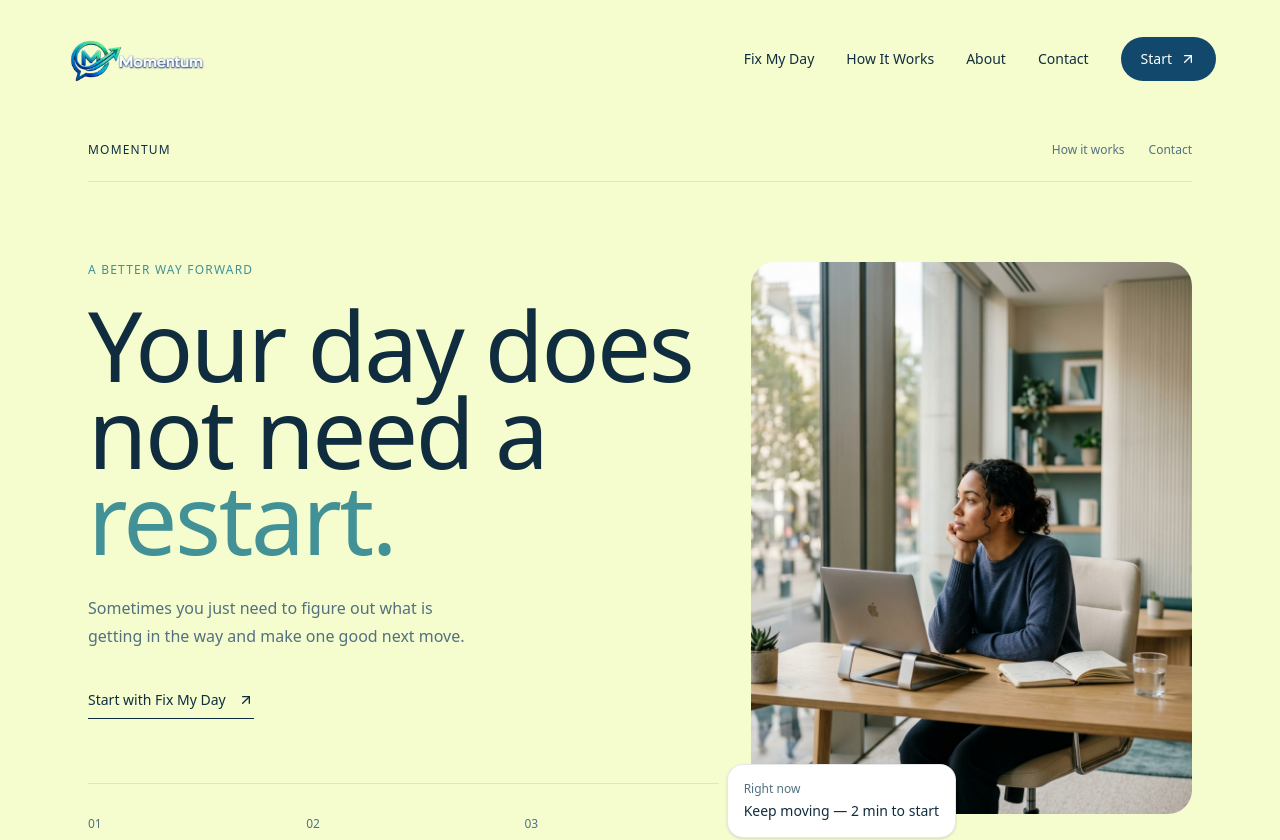
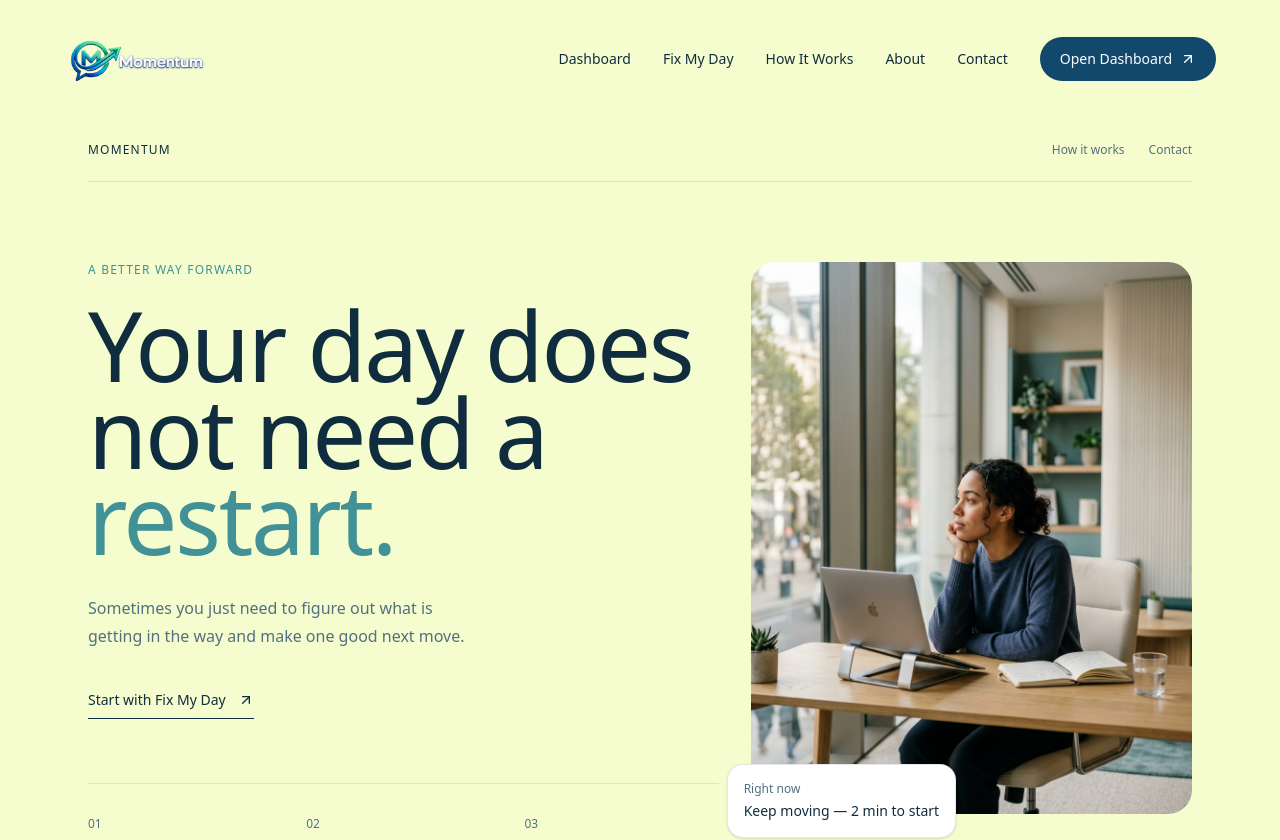
Before and after one commit to marvellous-blue/Momentum, a Next.js app: page / in a window 1280 px wide. Shown: the top 840 px of the page. Built offline with nearby package versions, Linux system fonts and the light colour scheme.

Commit message:
Add dashboard navigation and hide marketing header on dashboard

```diff
--- a/components/Header.tsx
+++ b/components/Header.tsx
@@ -3,10 +3,16 @@
 import { useState } from "react";
 import Image from "next/image";
 import Link from "next/link";
+import { usePathname } from "next/navigation";
 import { Menu, X, ArrowUpRight } from "lucide-react";
 
 export default function Header() {
   const [isOpen, setIsOpen] = useState(false);
+  const pathname = usePathname();
+
+  if (pathname === "/dashboard" || pathname.startsWith("/dashboard/")) {
+    return null;
+  }
 
   return (
     <header className="relative z-50 px-5 py-5 md:px-10 lg:px-16">
@@ -24,6 +30,13 @@ export default function Header() {
           </Link>
 
           <nav className="hidden items-center gap-8 md:flex">
+            <Link
+              href="/dashboard"
+              className="text-sm font-medium text-[var(--ink)] transition-colors hover:text-[var(--teal)]"
+            >
+              Dashboard
+            </Link>
+
             <Link
               href="/fix-my-day"
               className="text-sm font-medium text-[var(--ink)] transition-colors hover:text-[var(--teal)]"
@@ -53,10 +66,10 @@ export default function Header() {
             </Link>
 
             <Link
-              href="/fix-my-day"
+              href="/dashboard"
               className="flex items-center gap-2 rounded-full bg-[var(--deep-blue)] px-5 py-3 text-sm font-medium text-white transition-transform hover:-translate-y-0.5"
             >
-              Start
+              Open Dashboard
               <ArrowUpRight size={16} />
             </Link>
           </nav>
@@ -65,6 +78,7 @@ export default function Header() {
             type="button"
             onClick={() => setIsOpen(!isOpen)}
             aria-label={isOpen ? "Close menu" : "Open menu"}
+            aria-expanded={isOpen}
             className="relative z-50 flex h-11 w-11 items-center justify-center rounded-full border border-[var(--deep-blue)]/15 bg-white/60 text-[var(--deep-blue)] md:hidden"
           >
             {isOpen ? <X size={21} /> : <Menu size={21} />}
@@ -75,6 +89,15 @@ export default function Header() {
           <div className="fixed inset-0 -z-10 bg-[var(--cream)] px-5 pt-28 md:hidden">
             <div className="flex min-h-full flex-col justify-between pb-10">
               <nav className="flex flex-col">
+                <Link
+                  href="/dashboard"
+                  onClick={() => setIsOpen(false)}
+                  className="border-b border-[var(--deep-blue)]/10 py-6 text-4xl text-[var(--deep-blue)]"
+                  style={{ fontFamily: "var(--heading-font)" }}
+                >
+                  Dashboard
+                </Link>
+
                 <Link
                   href="/fix-my-day"
                   onClick={() => setIsOpen(false)}
@@ -118,11 +141,11 @@ export default function Header() {
                 </p>
 
                 <Link
-                  href="/fix-my-day"
+                  href="/dashboard"
                   onClick={() => setIsOpen(false)}
                   className="flex items-center justify-between rounded-full bg-[var(--deep-blue)] px-6 py-4 text-sm font-medium text-white"
                 >
-                  Start with Fix My Day
+                  Open Dashboard
                   <ArrowUpRight size={18} />
                 </Link>
               </div>
```
